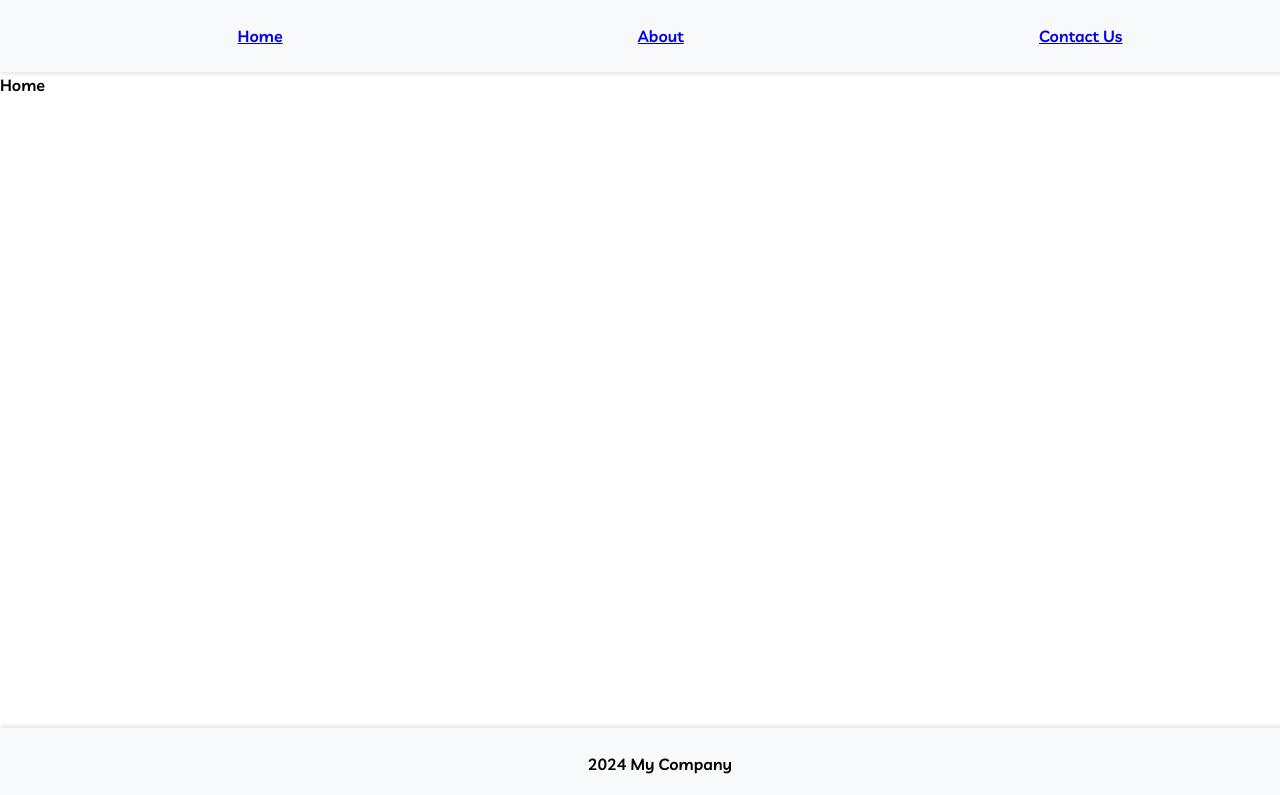
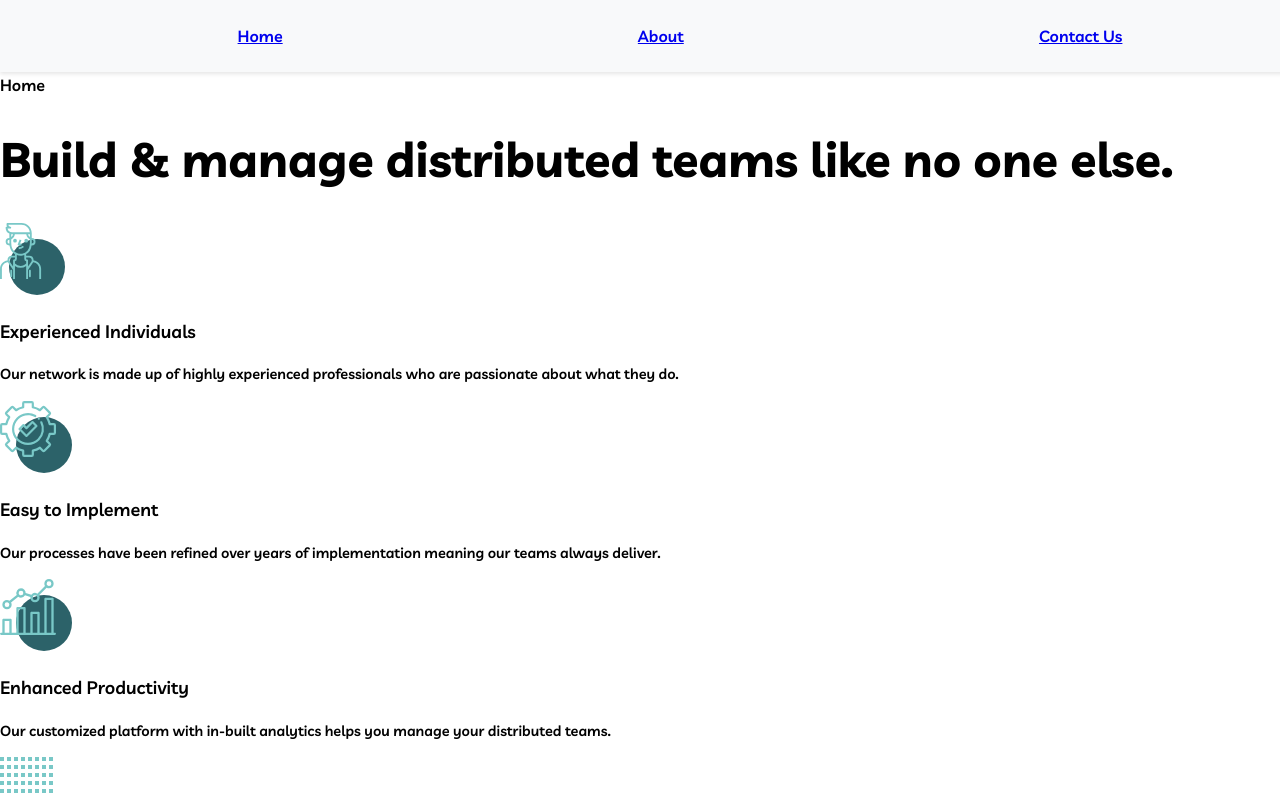
Before and after one commit to poulami-saha/Global-Code-Queens-MyTeam-Website, a React (Create React App) app: page / in a window 1280 px wide. Shown: the top 795 px of the page. Built offline with nearby package versions, Linux system fonts and the light colour scheme.

Commit message:
js setup 2 section

```diff
--- a/src/components/pages/Home/Home.jsx
+++ b/src/components/pages/Home/Home.jsx
@@ -1,9 +1,50 @@
-import React from 'react';
-import styles from './Home.module.css';
+import React from "react";
+import styles from "./Home.module.css";
+import Typography from "../../utility/Typography/Typography";
+import pattern3 from "../../../assets/bg-pattern-home-3.svg";
+import iconcog from "../../../assets/icon-cog.svg";
+import iconchart from "../../../assets/icon-chart.svg";
+import iconperson from "../../../assets/icon-person.svg";
 
 const Home = () => {
   return (
-    <div>Home</div>
+    <section className="Home">
+      Home
+      <div className="Home__secondsection">
+        <div className="Home__secondsection__firstContainer">
+          <Typography elType="h2">
+            Build & manage distributed teams like no one else.
+          </Typography>
+        </div>
+        <div className="Home__secondsection__secondContainer">
+          <div className="Home__secondsection__secondContainer__first">
+            <img src={iconperson} alt="icon-person" />
+            <Typography elType="body1">Experienced Individuals</Typography>
+            <Typography elType="body2">
+              Our network is made up of highly experienced professionals who are
+              passionate about what they do.
+            </Typography>
+          </div>
+          <div className="Home__secondsection__secondContainer__second">
+            <img src={iconcog} alt="icon-cog" />
+            <Typography elType="body1">Easy to Implement</Typography>
+            <Typography elType="body2">
+              Our processes have been refined over years of implementation
+              meaning our teams always deliver.
+            </Typography>
+          </div>
+          <div className="Home__secondsection__secondContainer__third">
+            <img src={iconchart} alt="icon-chart" />
+            <Typography elType="body1">Enhanced Productivity</Typography>
+            <Typography elType="body2">
+              Our customized platform with in-built analytics helps you manage
+              your distributed teams.
+            </Typography>
+          </div>
+        </div>
+      </div>
+      <img src={pattern3} alt="pattern-3" />
+    </section>
   );
 };
 
--- a/src/components/utility/Typography/Typography.module.css
+++ b/src/components/utility/Typography/Typography.module.css
@@ -17,7 +17,7 @@ h3 {
 
 .h3,
 .body1 {
-  font-size: 0.9rem;
+  font-size: 1.12rem;
   line-height: 1.75rem;
 }
 
@@ -63,9 +63,4 @@ h3 {
     font-size: 3rem;
     line-height: 3rem;
   }
-
-  .h3,
-  .body1 {
-    font-size: 1.12rem;
-  }
 }
```
